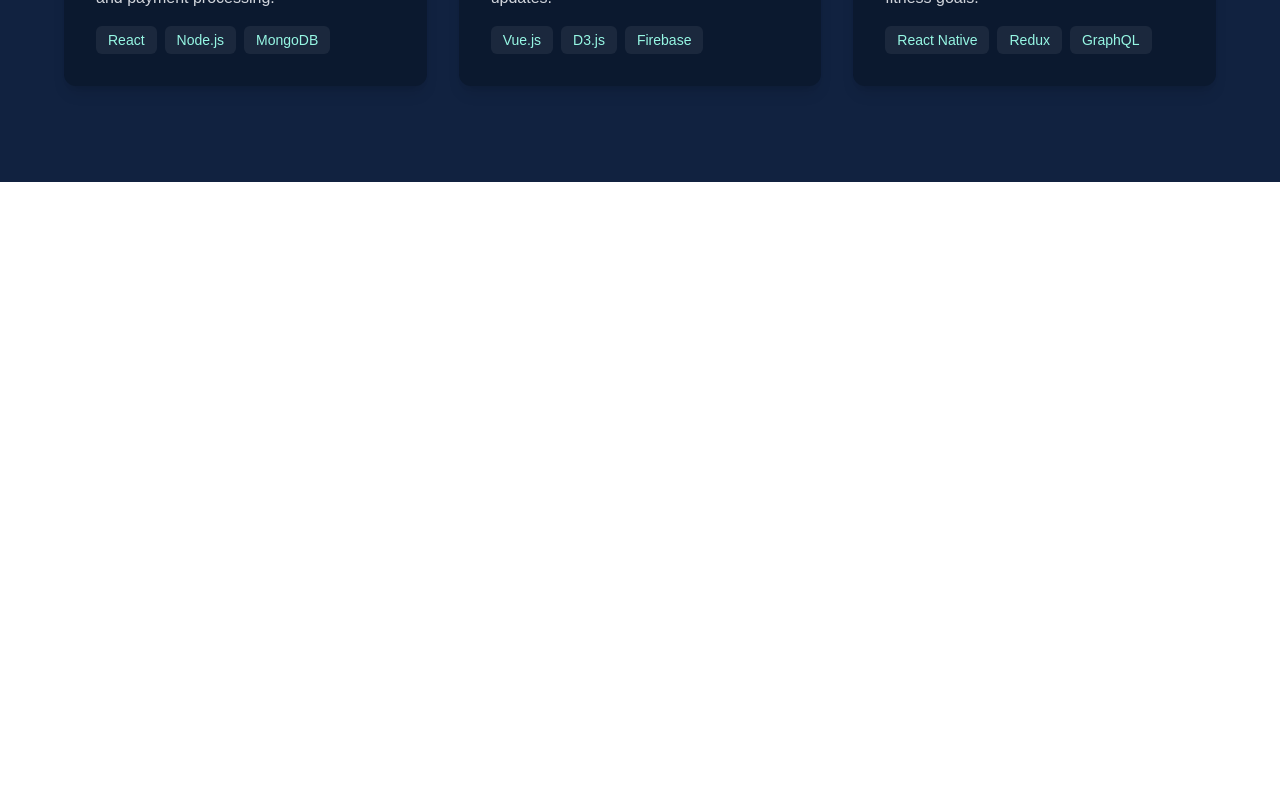
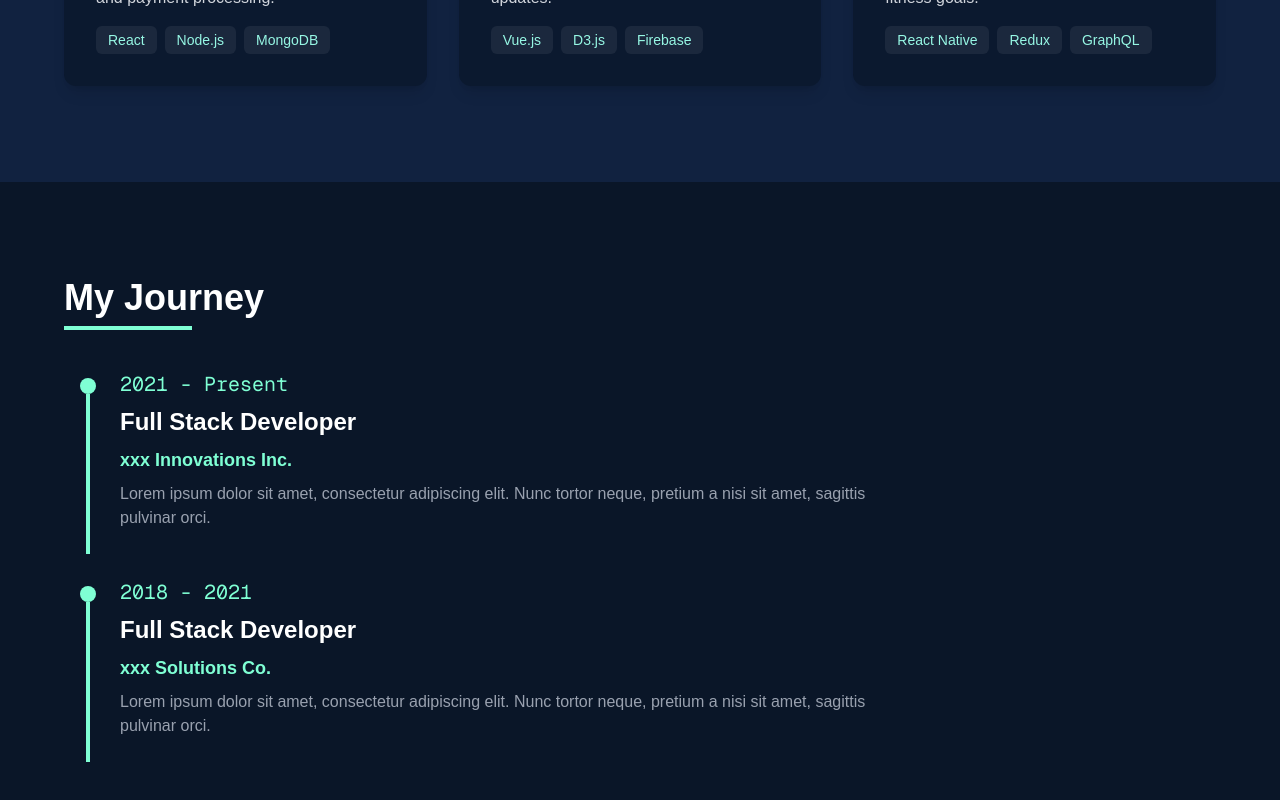
Before and after one commit to kristinefung/personal_website, a Next.js app: page / in a window 1280 px wide. Shown: the part 1740-2540 px from the top of the page. Before the commit the page ends 1922 px from the top, so only its background shows below. Built offline with nearby package versions, Linux system fonts and the light colour scheme.

Commit message:
feat(ui): add Journey component to Home page

```diff
--- /dev/null
+++ b/src/app/Journey.tsx
@@ -0,0 +1,46 @@
+import React from "react";
+
+const experiences = [
+    {
+        year: "2021 - Present",
+        title: "Full Stack Developer",
+        company: "xxx Innovations Inc.",
+        description:
+            "Lorem ipsum dolor sit amet, consectetur adipiscing elit. Nunc tortor neque, pretium a nisi sit amet, sagittis pulvinar orci. ",
+    },
+    {
+        year: "2018 - 2021",
+        title: "Full Stack Developer",
+        company: "xxx Solutions Co.",
+        description:
+            "Lorem ipsum dolor sit amet, consectetur adipiscing elit. Nunc tortor neque, pretium a nisi sit amet, sagittis pulvinar orci. ",
+    },
+];
+
+export default function Journey() {
+    return (
+        <section className="py-24 px-8 md:px-16 bg-[#0a1628] w-full">
+            <h2 className="text-4xl font-bold text-white mb-2">My Journey</h2>
+            <div className="h-1 w-32 bg-[#7fffd4] mb-10" />
+            <div className="relative ml-4">
+                {experiences.map((exp, idx) => (
+                    <div key={idx} className="relative flex items-start mb-6">
+                        {/* Timeline Line - spans full height of content */}
+                        <div className="absolute left-2 top-6 bottom-0 w-1 bg-[#7fffd4] transform -translate-x-1/2" />
+                        {/* Timeline Dot */}
+                        <div className="relative z-10 mr-6">
+                            <span className="w-4 h-4 bg-[#7fffd4] rounded-full block mt-2" />
+                        </div>
+                        {/* Content */}
+                        <div className="mb-6">
+                            <div className="text-[#7fffd4] text-xl font-mono mb-2">{exp.year}</div>
+                            <div className="text-2xl md:text-2xl font-bold text-white mb-2">{exp.title}</div>
+                            <div className="text-[#7fffd4] font-bold text-lg mb-2">{exp.company}</div>
+                            <div className="text-gray-400 text-base max-w-3xl">{exp.description}</div>
+                        </div>
+                    </div>
+                ))}
+            </div>
+        </section>
+    );
+}
--- a/src/app/page.tsx
+++ b/src/app/page.tsx
@@ -4,6 +4,7 @@ import Header from "../component/Header";
 import Greeting from "./Greeting";
 import About from "./About";
 import Project from "./Project";
+import Journey from "./Journey";
 
 export default function Home() {
   return (
@@ -13,6 +14,7 @@ export default function Home() {
         <Greeting />
         <About />
         <Project />
+        <Journey />
       </main>
     </>
   );
```
